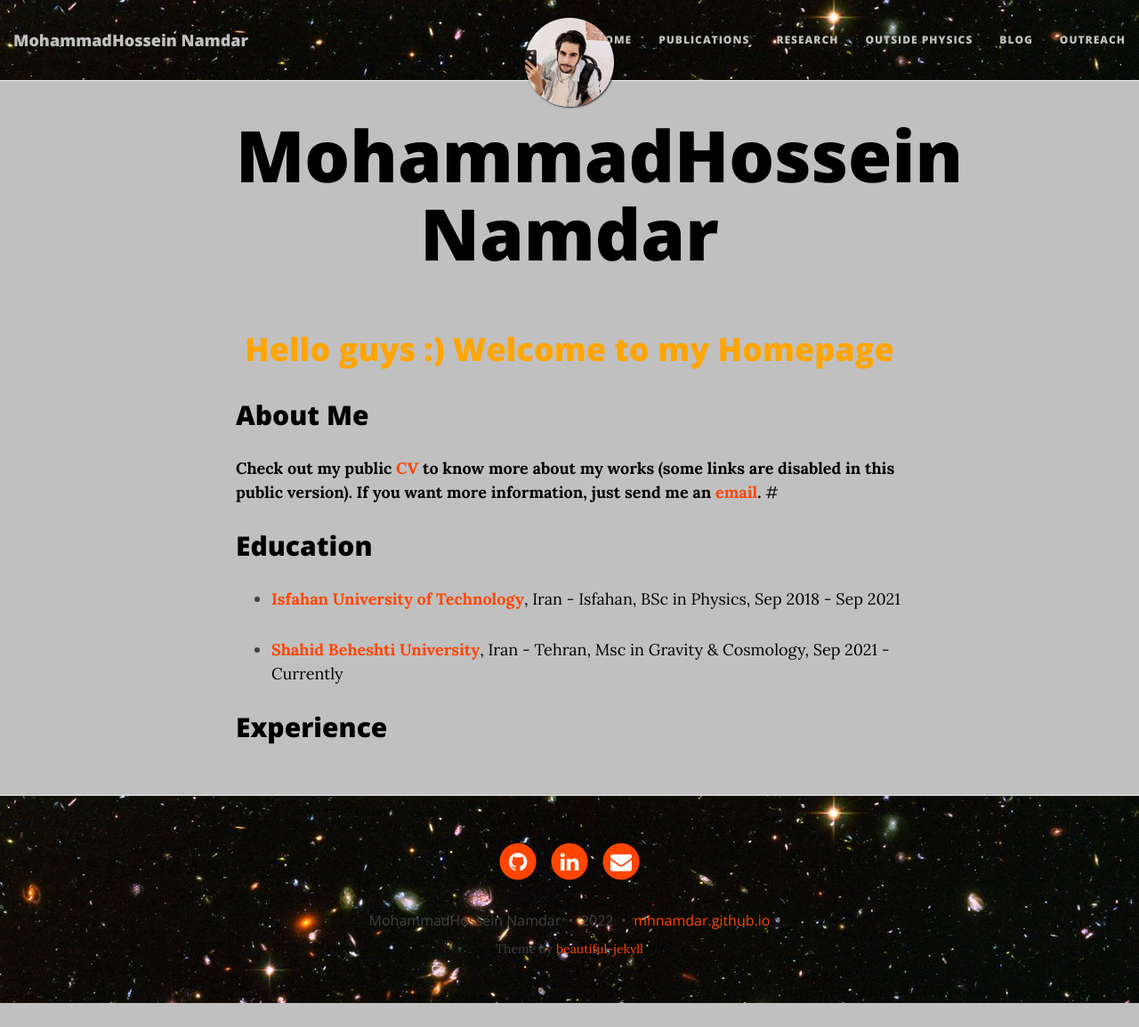
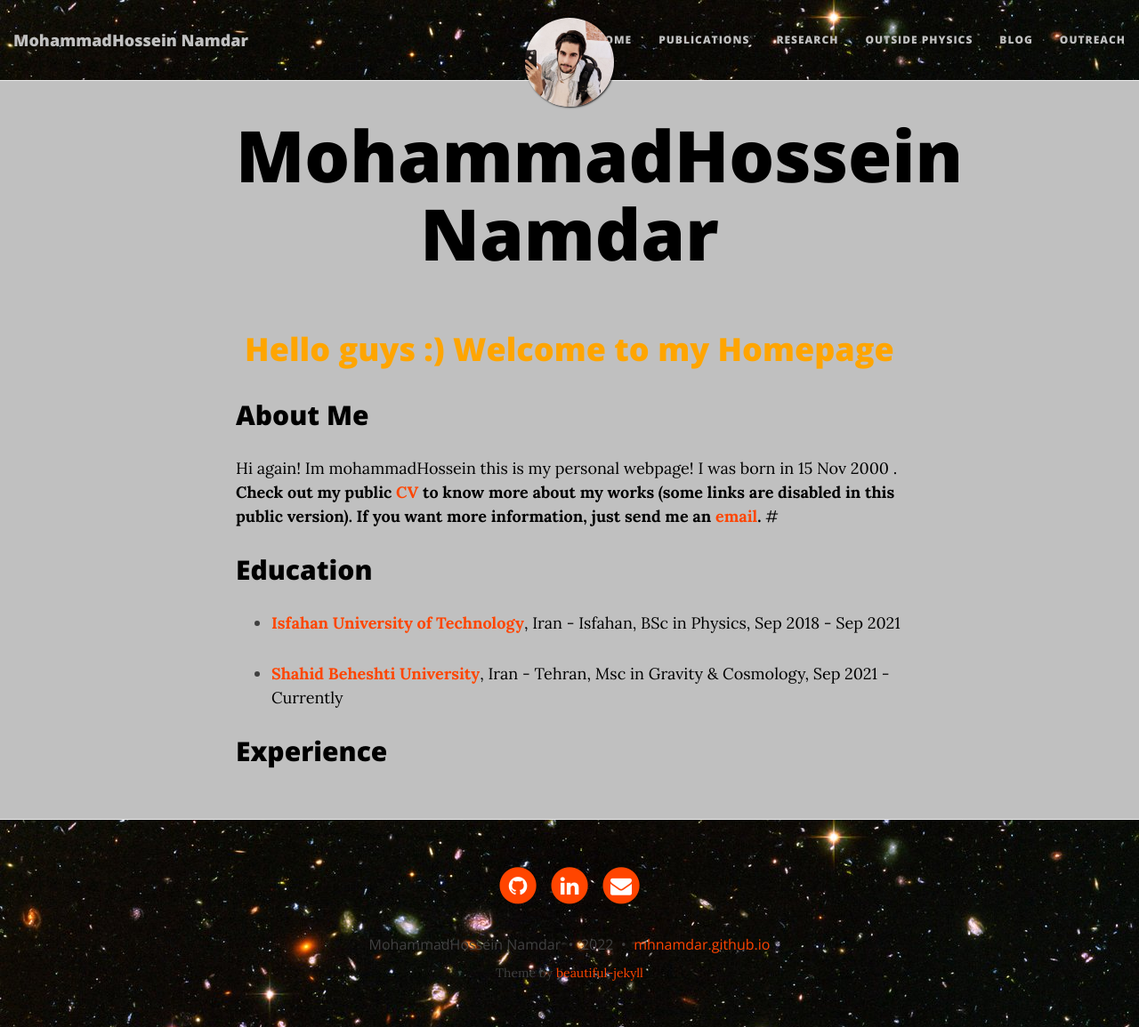
Before and after one commit to mhnamdar/mhnamdar.github.io, a Jekyll site: the page built from index.md, in a window 1280 px wide and 1155 px high. Shown: the whole window at 89% size. Built offline with Jekyll 4.4.1, drawn with Linux system fonts in a browser that asks for light colours; nearby versions of some CDN libraries.

Commit message:
Update index.md

```diff
--- a/index.md
+++ b/index.md
@@ -17,6 +17,7 @@ tags: [mhnamdar,cosmology,astrophysics,machinelearning]
 
 
 ## About Me
+Hi again! Im mohammadHossein this is my personal webpage! I was born in 15 Nov 2000 .
 **Check out my public [CV]() to know more about my works (some links are disabled in this public version). If you want more information, just send me an [email](mailto:mh.namdar2000@gmail.com).**
 #
 
```
